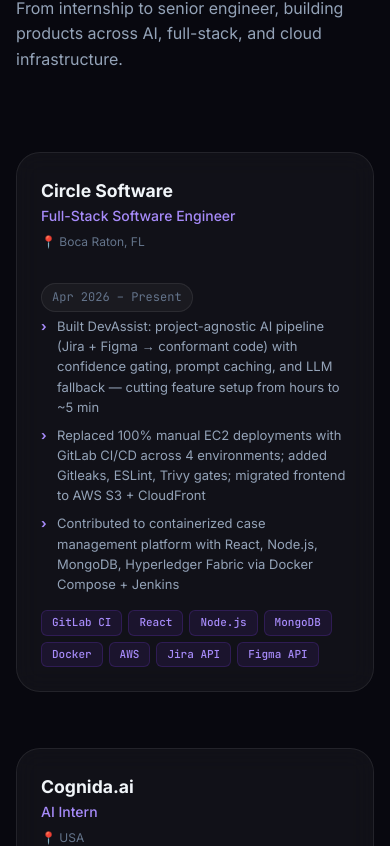
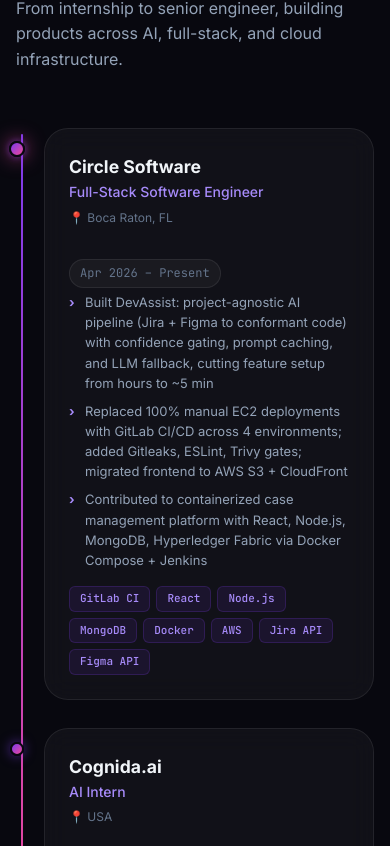
Before and after one commit to sruthivellore/portfolio, a React (Vite) app: page / in a window 390 px wide. Shown: the part 4018-4864 px from the top of the page. Built offline with nearby package versions, Linux system fonts and the light colour scheme.

Commit message:
Fix timeline alignment on mobile, dot on line, remove em dashes

```diff
--- a/src/App.css
+++ b/src/App.css
@@ -447,35 +447,39 @@ section { padding: 96px 0; }
 .skill-card:hover .skill-chip { background: rgba(255,255,255,0.08); color: var(--text); }
 
 /* ===== EXPERIENCE ===== */
-.exp-timeline { position: relative; }
+.exp-timeline {
+  position: relative;
+  padding-left: 36px;
+}
 .exp-timeline::before {
   content: '';
   position: absolute;
-  left: 20px;
-  top: 0; bottom: 0;
-  width: 1px;
+  left: 7px;
+  top: 6px;
+  bottom: 0;
+  width: 2px;
+  border-radius: 2px;
   background: linear-gradient(180deg, var(--purple), var(--pink), transparent);
 }
 .exp-item {
-  display: grid;
-  grid-template-columns: 40px 1fr;
-  gap: 24px;
-  margin-bottom: 32px;
+  position: relative;
+  margin-bottom: 28px;
 }
 .exp-dot {
-  width: 12px; height: 12px;
+  position: absolute;
+  left: -43px;
+  top: 16px;
+  width: 16px; height: 16px;
   border-radius: 50%;
   background: var(--grad);
-  margin-top: 6px;
-  margin-left: 8px;
   box-shadow: 0 0 12px rgba(124,58,237,0.6);
-  flex-shrink: 0;
-  position: relative;
   z-index: 1;
+  border: 2px solid var(--bg);
 }
 .exp-dot-current {
-  width: 14px; height: 14px;
-  margin-left: 7px;
+  width: 18px; height: 18px;
+  left: -44px;
+  top: 15px;
   animation: glow-pulse 2s infinite;
 }
 @keyframes glow-pulse {
@@ -687,9 +691,10 @@ footer {
   .project-card-featured { grid-column: span 1; }
   .hero-actions { flex-direction: column; align-items: flex-start; }
   .hero-actions .btn { width: 100%; justify-content: center; }
-  .exp-timeline::before { display: none; }
-  .exp-item { grid-template-columns: 1fr; }
-  .exp-dot { display: none; }
+  .exp-timeline { padding-left: 28px; }
+  .exp-timeline::before { left: 5px; }
+  .exp-dot { left: -34px; width: 14px; height: 14px; top: 14px; }
+  .exp-dot-current { left: -35px; width: 16px; height: 16px; top: 13px; }
   .ea-grid { grid-template-columns: 1fr; }
   .award-card { flex-wrap: wrap; }
   .award-year { margin-left: 0; }
--- a/src/App.jsx
+++ b/src/App.jsx
@@ -35,7 +35,7 @@ export const DATA = {
       location: 'Boca Raton, FL',
       current: true,
       highlights: [
-        'Built DevAssist: project-agnostic AI pipeline (Jira + Figma → conformant code) with confidence gating, prompt caching, and LLM fallback — cutting feature setup from hours to ~5 min',
+        'Built DevAssist: project-agnostic AI pipeline (Jira + Figma to conformant code) with confidence gating, prompt caching, and LLM fallback, cutting feature setup from hours to ~5 min',
         'Replaced 100% manual EC2 deployments with GitLab CI/CD across 4 environments; added Gitleaks, ESLint, Trivy gates; migrated frontend to AWS S3 + CloudFront',
         'Contributed to containerized case management platform with React, Node.js, MongoDB, Hyperledger Fabric via Docker Compose + Jenkins',
       ],
--- a/src/components/Experience.jsx
+++ b/src/components/Experience.jsx
@@ -26,9 +26,7 @@ function ExpItem({ job, delay }) {
   const ref = useScrollReveal()
   return (
     <div ref={ref} className={`exp-item reveal reveal-delay-${Math.min(delay, 4)}`}>
-      <div>
-        <div className={`exp-dot ${job.current ? 'exp-dot-current' : ''}`} />
-      </div>
+      <div className={`exp-dot ${job.current ? 'exp-dot-current' : ''}`} />
       <div className="exp-card">
         <div className="exp-header">
           <div>
```
